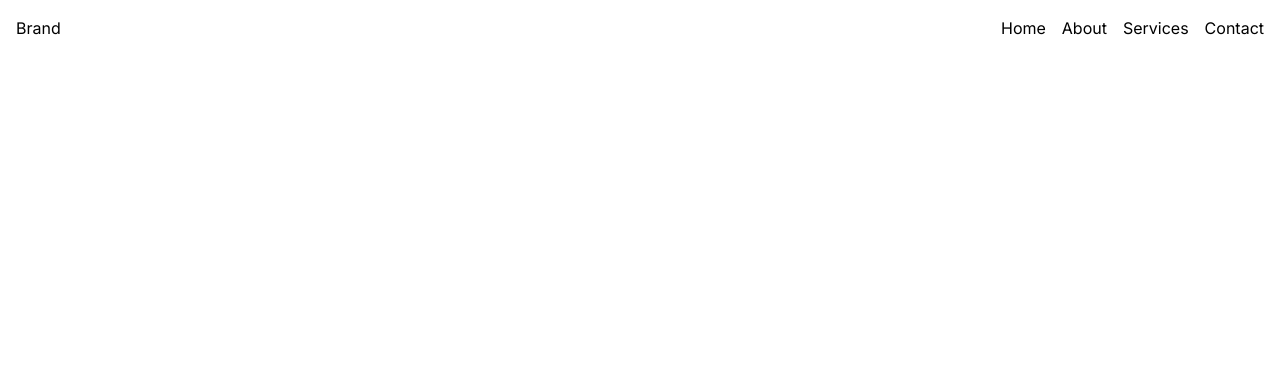
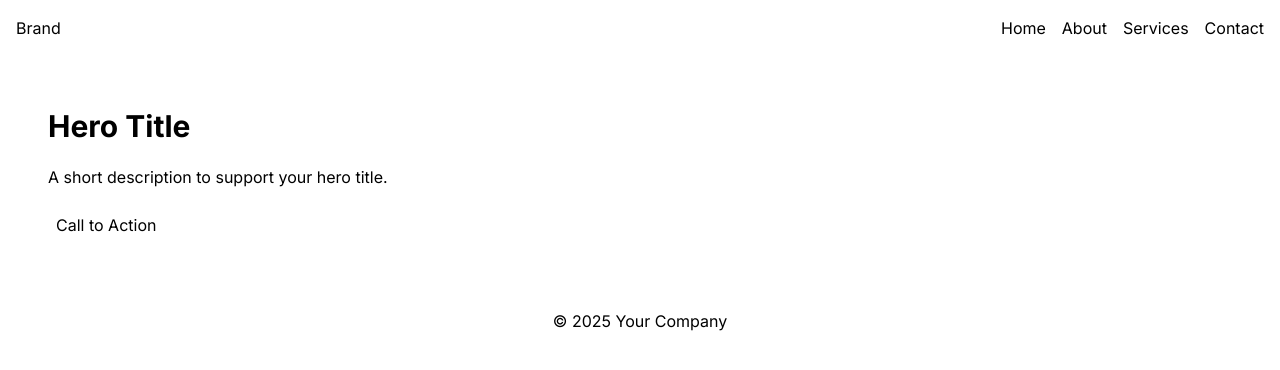
Before and after one commit to bamboounderwear/scss2, a website: page components.html in a window 1280 px wide. Drawn offline with nearby package versions, Linux system fonts and the light colour scheme; files that its build step writes are made by us from their sources.

Commit message:
more components

```diff
--- a/components.html
+++ b/components.html
@@ -25,6 +25,20 @@
     </nav>
   </header>
 
+  <!-- Hero Section -->
+<section class="relative p-8">
+    <div class="container">
+      <h1 class="text-3xl font-bold mb-4">Hero Title</h1>
+      <p class="mb-4">A short description to support your hero title.</p>
+      <a href="#" class="inline-block p-2 border rounded">Call to Action</a>
+    </div>
+  </section>
+
+  <!-- Footer Component -->
+<footer class="p-4 text-center">
+    <p>&copy; 2025 Your Company</p>
+  </footer>
+
 
 </body>
 </html>
```
